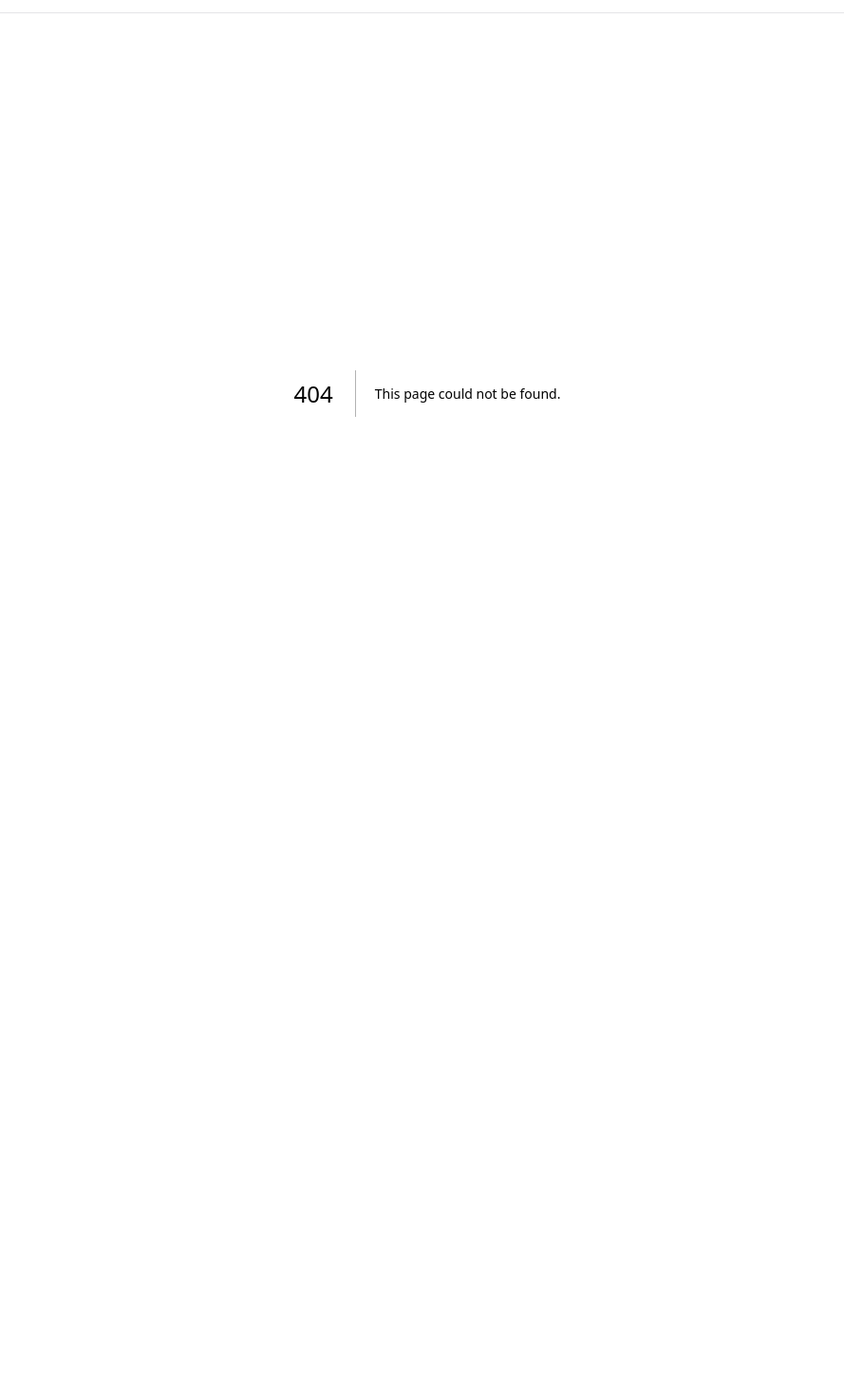
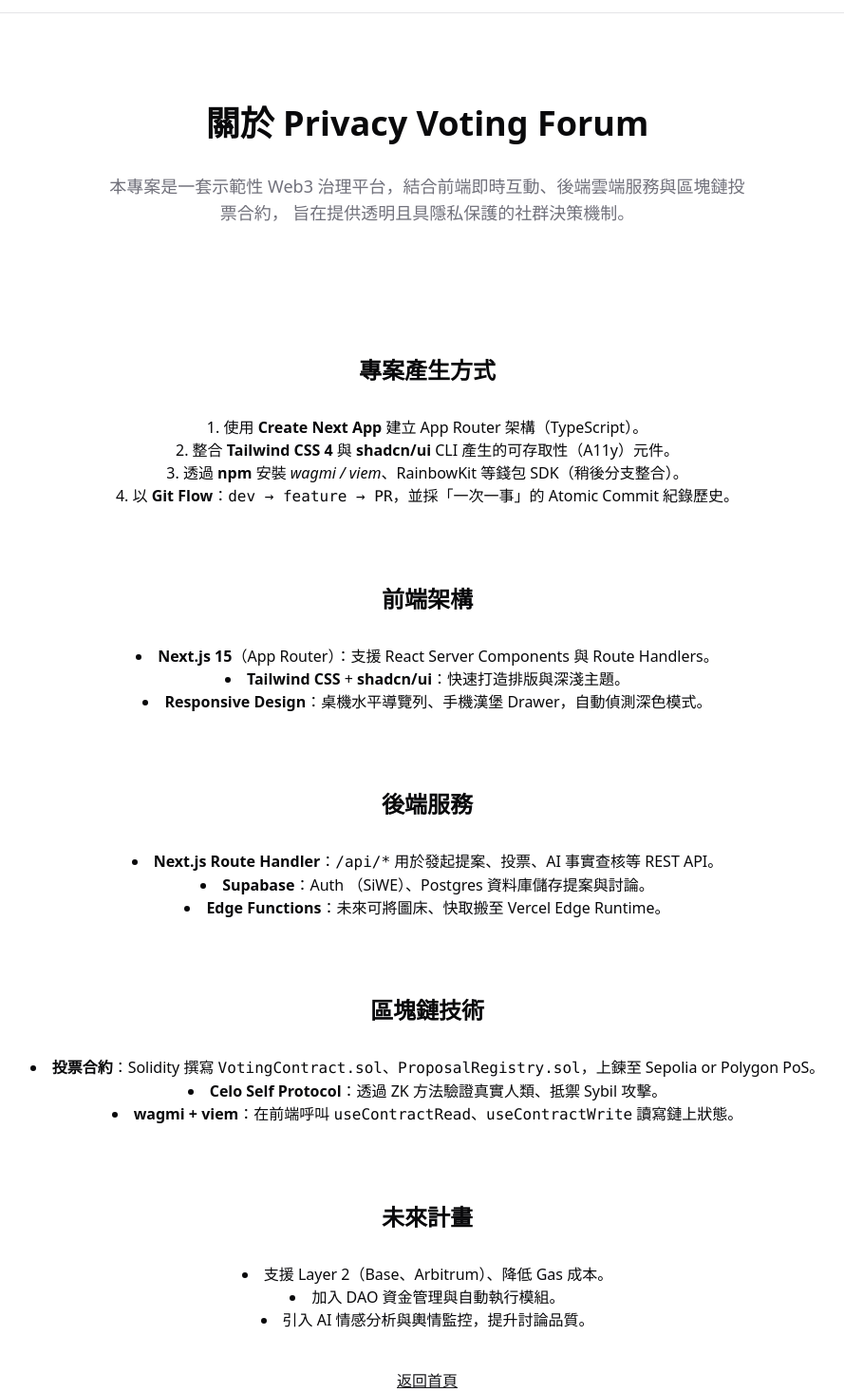
Before and after one commit to bamboochen92518/privacy-voting-forum, a Next.js app: page /project-intro in a window 1280 px wide. Before the commit this address had no page. Shown: the part 39-1505 px from the top of the page at 95% size, without its empty margins (190-1079 px from the left). Before the commit the page ends 853 px from the top, so only its background shows below. Built offline with nearby package versions, Linux system fonts and the light colour scheme.

Commit message:
feat(page): add Project Intro page

```diff
--- /dev/null
+++ b/app/project-intro/page.tsx
@@ -0,0 +1,108 @@
+import Link from "next/link";
+
+export default function ProjectIntro() {
+  return (
+    <section>
+      <header className="mx-auto flex max-w-5xl flex-col items-center gap-8 px-4 py-24 text-center">
+        <h1 className="text-4xl font-bold">關於 Privacy Voting Forum</h1>
+        <p className="max-w-2xl text-lg text-muted-foreground">
+          本專案是一套示範性 Web3
+          治理平台，結合前端即時互動、後端雲端服務與區塊鏈投票合約，
+          旨在提供透明且具隱私保護的社群決策機制。
+        </p>
+      </header>
+
+      <section className="mx-auto flex max-w-5xl flex-col items-center gap-8 px-4 py-10 text-center">
+        <h2 className="text-2xl font-semibold">專案產生方式</h2>
+        <ol className="list-decimal list-inside">
+          <li>
+            使用 <strong>Create Next App</strong> 建立 App Router
+            架構（TypeScript）。
+          </li>
+          <li>
+            整合 <strong>Tailwind CSS 4</strong> 與 <strong>shadcn/ui</strong>{" "}
+            CLI 產生的可存取性（A11y）元件。
+          </li>
+          <li>
+            透過 <strong>npm</strong> 安裝 <em>wagmi / viem</em>、RainbowKit
+            等錢包 SDK（稍後分支整合）。
+          </li>
+          <li>
+            以 <strong>Git Flow</strong>：<code>dev → feature → PR</code>
+            ，並採「一次一事」的 Atomic Commit 紀錄歷史。
+          </li>
+        </ol>
+      </section>
+
+      <section className="mx-auto flex max-w-5xl flex-col items-center gap-8 px-4 py-10 text-center">
+        <h2 className="text-2xl font-semibold">前端架構</h2>
+        <ul className="list-disc list-inside">
+          <li>
+            <strong>Next.js 15</strong>（App Router）：支援 React Server
+            Components 與 Route Handlers。
+          </li>
+          <li>
+            <strong>Tailwind CSS</strong> + <strong>shadcn/ui</strong>
+            ：快速打造排版與深淺主題。
+          </li>
+          <li>
+            <strong>Responsive Design</strong>：桌機水平導覽列、手機漢堡
+            Drawer，自動偵測深色模式。
+          </li>
+        </ul>
+      </section>
+
+      <section className="mx-auto flex max-w-5xl flex-col items-center gap-8 px-4 py-10 text-center">
+        <h2 className="text-2xl font-semibold">後端服務</h2>
+        <ul className="list-disc list-inside">
+          <li>
+            <strong>Next.js Route Handler</strong>：<code>/api/*</code>{" "}
+            用於發起提案、投票、AI 事實查核等 REST API。
+          </li>
+          <li>
+            <strong>Supabase</strong>：Auth （SiWE）、Postgres
+            資料庫儲存提案與討論。
+          </li>
+          <li>
+            <strong>Edge Functions</strong>：未來可將圖床、快取搬至 Vercel Edge
+            Runtime。
+          </li>
+        </ul>
+      </section>
+
+      <section className="mx-auto flex max-w-5xl flex-col items-center gap-8 px-4 py-10 text-center">
+        <h2 className="text-2xl font-semibold">區塊鏈技術</h2>
+        <ul className="list-disc list-inside">
+          <li>
+            <strong>投票合約</strong>：Solidity 撰寫{" "}
+            <code>VotingContract.sol</code>、<code>ProposalRegistry.sol</code>
+            ，上鍊至 Sepolia or Polygon PoS。
+          </li>
+          <li>
+            <strong>Celo Self Protocol</strong>：透過 ZK 方法驗證真實人類、抵禦
+            Sybil 攻擊。
+          </li>
+          <li>
+            <strong>wagmi + viem</strong>：在前端呼叫{" "}
+            <code>useContractRead</code>、<code>useContractWrite</code>{" "}
+            讀寫鏈上狀態。
+          </li>
+        </ul>
+      </section>
+
+      <section className="mx-auto flex max-w-5xl flex-col items-center gap-8 px-4 py-10 text-center">
+        <h2 className="text-2xl font-semibold">未來計畫</h2>
+        <ul className="list-disc list-inside">
+          <li>支援 Layer 2（Base、Arbitrum）、降低 Gas 成本。</li>
+          <li>加入 DAO 資金管理與自動執行模組。</li>
+          <li>引入 AI 情感分析與輿情監控，提升討論品質。</li>
+        </ul>
+      </section>
+      <div className="flex flex-wrap justify-center gap-4">
+        <Link href="/" className="text-primary underline">
+          返回首頁
+        </Link>
+      </div>
+    </section>
+  );
+}
--- a/components/navbar.tsx
+++ b/components/navbar.tsx
@@ -19,6 +19,7 @@
   { href: "/", label: "首頁" },
   { href: "/proposals", label: "提案列表" },
   { href: "/create", label: "發起提案" },
+  { href: "/project-intro", label: "專案介紹" },
   { href: "/about_us", label: "關於我們" },
 ];
 
```
